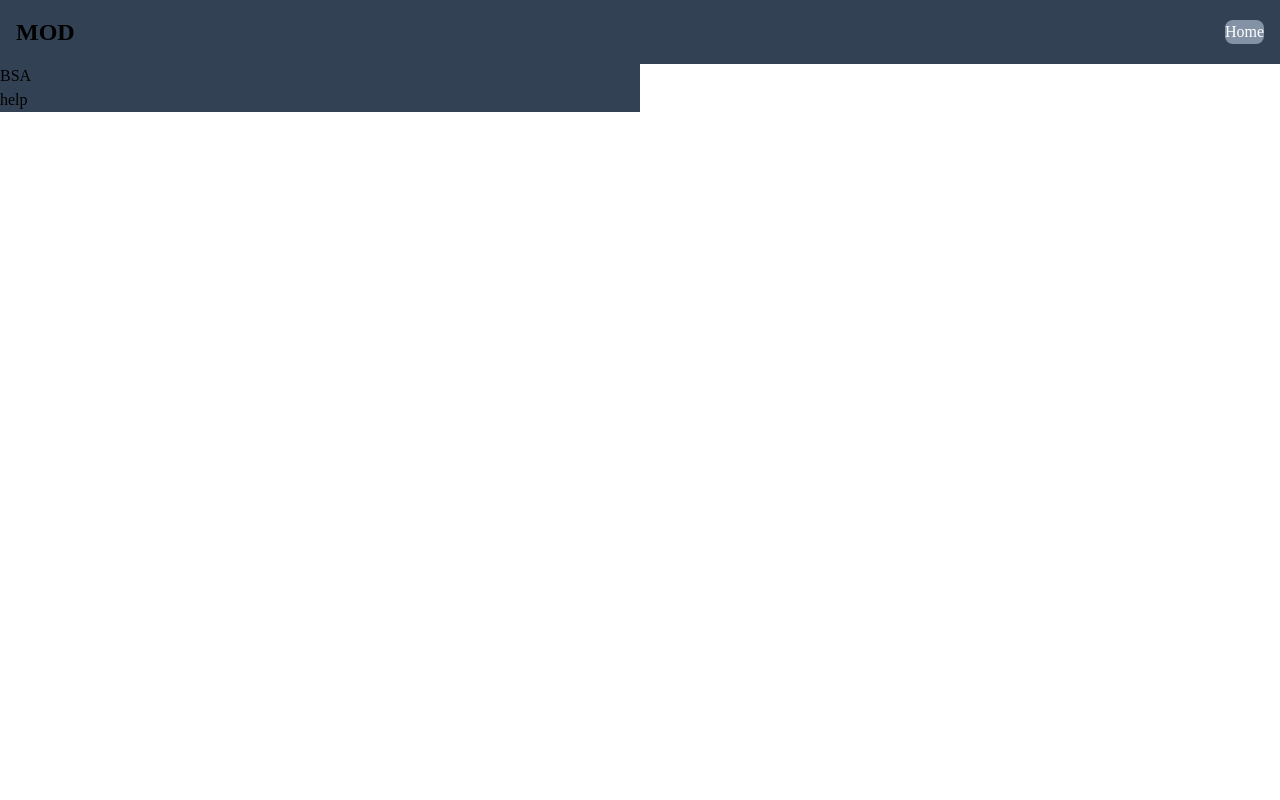
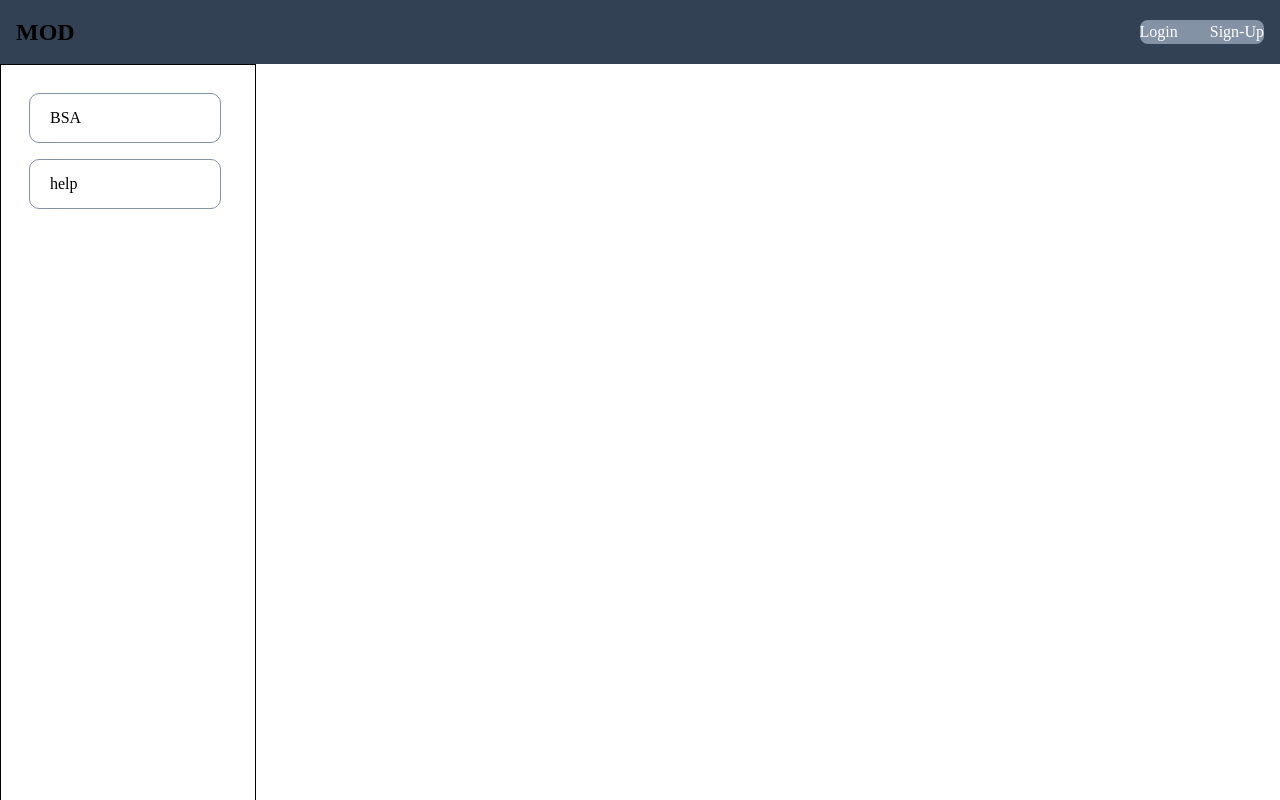
Before and after one commit to clydeaaron/dom, a React (Create React App) app: page / in a window 1280 px wide. Built offline with nearby package versions, Linux system fonts and the light colour scheme.

Commit message:
navigation update

```diff
--- a/public/index.html
+++ b/public/index.html
@@ -39,5 +39,9 @@
       To begin the development, run `npm start` or `yarn start`.
       To create a production bundle, use `npm run build` or `yarn build`.
     -->
+    <script type="module" src="https://unpkg.com/ionicons@5.5.2/dist/ionicons/ionicons.esm.js"></script>
+    <script nomodule src="https://unpkg.com/ionicons@5.5.2/dist/ionicons/ionicons.js"></script>
+    <script src="https://cdn.canvasjs.com/ga/canvasjs.min.js"></script>
+    <script src="https://cdn.canvasjs.com/ga/canvasjs.stock.min.js"></script>
   </body>
 </html>
--- a/src/components/cards/Navigation.js
+++ b/src/components/cards/Navigation.js
@@ -12,19 +12,25 @@ export default function Navigation() {
 
     function FetchNavigation () {
         setNavigator([
-            { label: "BSA", link: routes.login },
-            { label: "help", link: routes.login }
+            { id: 0, label: "BSA", link: routes.login, icon: <ion-icon name="home-outline"></ion-icon> },
+            { id: 1, label: "help", link: routes.login, icon: <ion-icon name="bookmark-outline"></ion-icon> }
         ]);
     }
 
     return (
 
         <div>
-            <nav className="flex flex-col w-1/2 bg-slate-700 border-gray-200 dark:bg-gray-900 dark:border-gray-700 text-black">
-                <ul>
+            <nav className="flex flex-col justify-start  items-start bg-white border border-gray-200 dark:bg-gray-900 dark:border-gray-700 w-64 h-screen text-black">
+                <ul className='p-5'>
                     {navigator.map((item, index) => (
-                        <li key={index}>
-                            <a href={item.link} class="dark:text-black ">{item.label}</a>
+                        <li key={index} className='p-2'>
+                            <a href={item.link} className="dark:text-black w-48">
+                                <div className='w-48  rounded-[10px] border border-gray hover:shadow-lg'>
+                                    <div className='p-3 text-[16px]'>
+                                        {item.icon} &nbsp; {item.label}
+                                    </div>
+                                </div>
+                            </a>
                         </li>
                     ))}
                 </ul>
--- a/src/components/cards/header.js
+++ b/src/components/cards/header.js
@@ -21,7 +21,12 @@ export default function Header() {
                     <ul className="flex flex-col font-medium p-4 md:p-0 mt-4 border border-gray-100 rounded-lg bg-gray-50 md:space-x-8 rtl:space-x-reverse md:flex-row md:mt-0 md:border-0 md:bg-gray dark:bg-gray-800 md:dark:bg-gray-900 dark:border-gray-700">
                         <li>
                             <a href={routes.login} className="block py-2 px-3 text-white bg-blue-700 rounded md:bg-transparent md:text-blue-700 md:p-0 md:dark:text-blue-500 dark:bg-blue-600 md:dark:bg-transparent" aria-current="page">
-                                Home
+                                Login
+                            </a>
+                        </li>
+                        <li>
+                            <a href={routes.login} className="block py-2 px-3 text-white bg-blue-700 rounded md:bg-transparent md:text-blue-700 md:p-0 md:dark:text-blue-500 dark:bg-blue-600 md:dark:bg-transparent" aria-current="page">
+                                Sign-Up
                             </a>
                         </li>
                     </ul>
```
